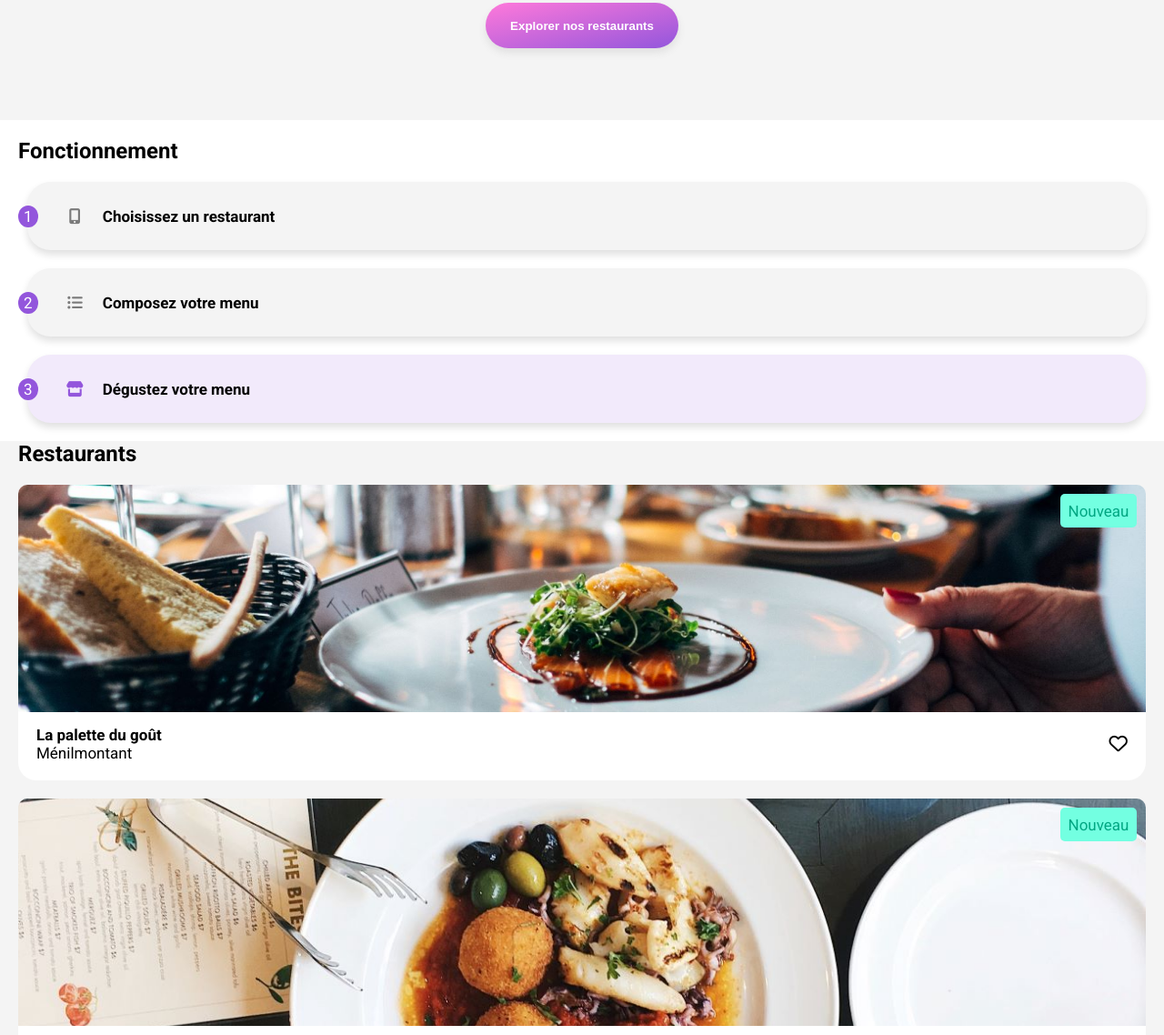
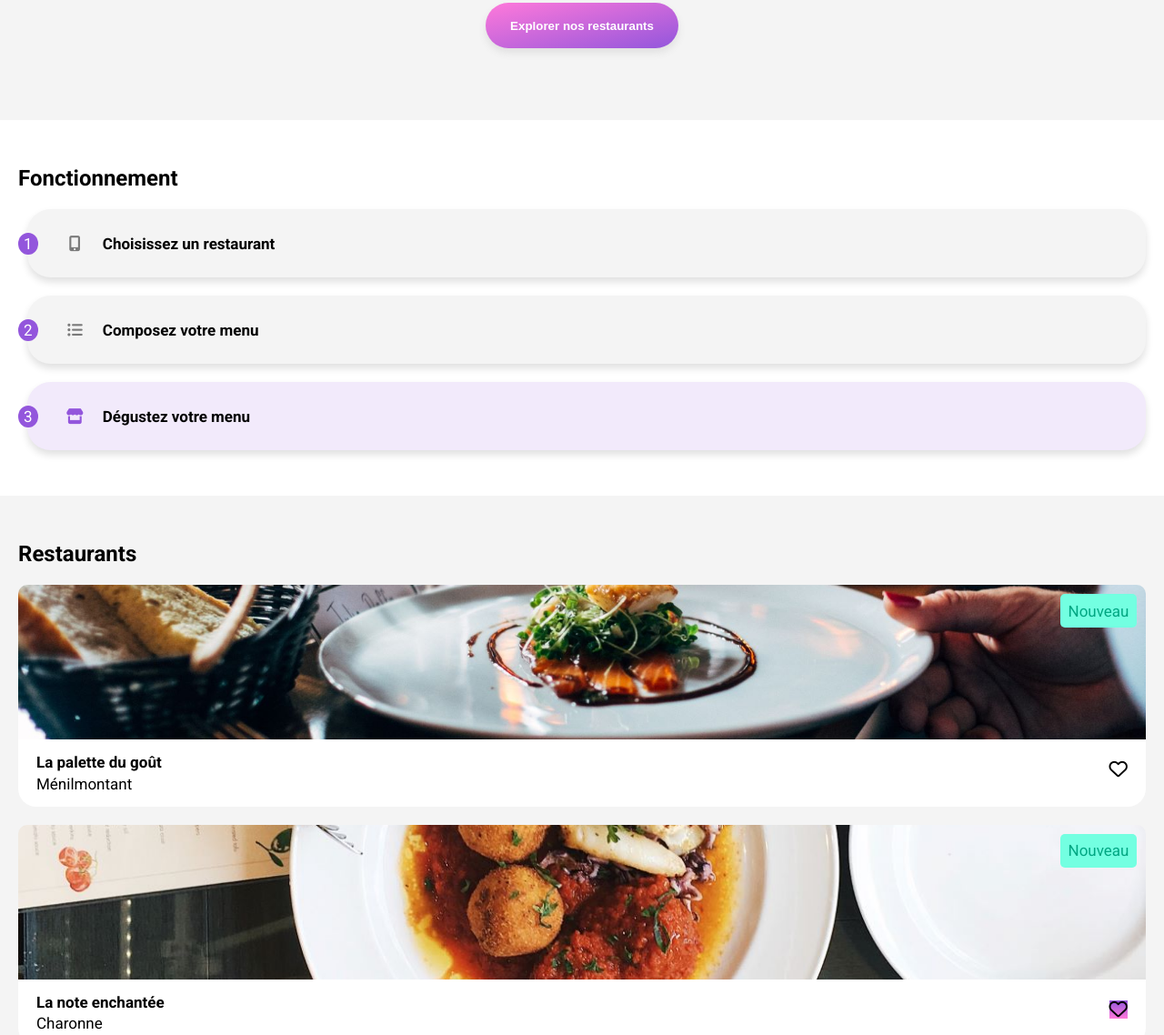
Before and after one commit to diellatseng/ChingYaoTseng_3_20042021, a website: page index.html in a window 1280 px wide. Shown: the part 289-1427 px from the top of the page at 91% size. Drawn offline with Linux system fonts and the light colour scheme; a web font is replaced by a local one.

Commit message:
modify index: adjust margins and image height in cards

```diff
--- a/index.html
+++ b/index.html
@@ -109,7 +109,7 @@
         <a class="footer__link" href="#"><span class="footer__icon fas fa-utensils fa-fw fa-xs"></span><p>Proposer un restaurant</p></a>
         <a class="footer__link" href="#"><span class="footer__icon fas fa-hands-helping fa-fw fa-xs"></span><p>Devenir partenaire</p></a>
         <a class="footer__link" href="#"><p>Mentions légales</p></a>
-        <a class="footer__link" href="mailto:"><p>Contact</p></a>
+        <a class="footer__link" href="mailto:contact@ohmyfood.fr"><p>Contact</p></a>
     </footer>
 </body>
 </html>
--- a/sass/components/_cards.scss
+++ b/sass/components/_cards.scss
@@ -23,13 +23,18 @@
 
     &__img {
         width: 100%;
-        height: 250px;
+        height: 170px;
         object-fit: cover;
+        object-position: 50% 60%;
         border-radius: 10px 10px 0 0;
     }
 
     &__descr {
-        padding: 10px 0 20px 20px;
+        padding: 10px 0 15px 20px;
+    }
+
+    &__title {
+      margin-bottom: .2em;
     }
 }
 
--- a/sass/pages/_home.scss
+++ b/sass/pages/_home.scss
@@ -41,8 +41,8 @@
     }
 }
 
-.steps, .restaurants {
-    @include page-padding;
+.steps {
+    @include page-padding(30px, 20px);
 }
 
 .step {
@@ -81,5 +81,6 @@
 }
 
 .restaurants {
+    @extend .steps;
     background-color: $light-gray;
 }
```
Also changed, not shown: css/main.css, 1 other file.
